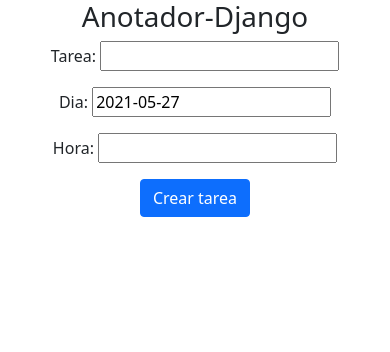
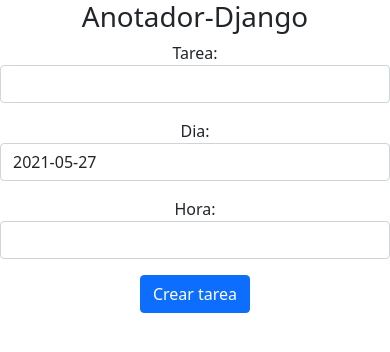
Before and after one commit to mbertonalbornoz/django_annotator, a Django app: page / in a window 390 px wide. Shown: the top 352 px of the page. Run offline with Django 3.2, Linux system fonts and the light colour scheme; data that the repository does not hold is empty.

Commit message:
Agrega unos 'divs' en 'index.html' para hacer los campos responsive y cambia el 'forms.py' para que agregue sólo una class a cada 'p'.

```diff
--- a/web/forms.py
+++ b/web/forms.py
@@ -19,13 +19,7 @@ class TareaModelForm(forms.ModelForm):
         ]
 
         widgets = {
-            "tarea": forms.TextInput(
-                attrs={"class": "form-control", "class": "col-md-4",}
-            ),
-            "dia": forms.TextInput(
-                attrs={"class": "form-control", "class": "col-md-4",}
-            ),
-            "hora": forms.TextInput(
-                attrs={"class": "form-control", "class": "col-md-4",}
-            ),
+            "tarea": forms.TextInput(attrs={"class": "form-control",}),
+            "dia": forms.TextInput(attrs={"class": "form-control",}),
+            "hora": forms.TextInput(attrs={"class": "form-control",}),
         }
--- a/web/templates/web/index.html
+++ b/web/templates/web/index.html
@@ -8,13 +8,18 @@
 <h1>Anotador-Django</h1>
 
 <!-- prettier-ignore -->
-<form action="{% url 'web:crear_tarea' %}" method="POST">{% csrf_token %}
+<div class="row justify-content-center">
+  <div class="col-md-6">
+    <div class="form-group"></div>
+      <form action="{% url 'web:crear_tarea' %}" method="POST">{% csrf_token %}
 
-  {{ form.as_p }}
-  <p><input class="btn btn-primary" type="submit" value="Crear tarea" /></p>
+        {{ form.as_p }}
+        <p><input class="btn btn-primary" type="submit" value="Crear tarea" /></p>
 
-</form>
-
+      </form>
+    </div>
+  </div>
+</div>
 {% if tareas %}
 <hr />
 
```
